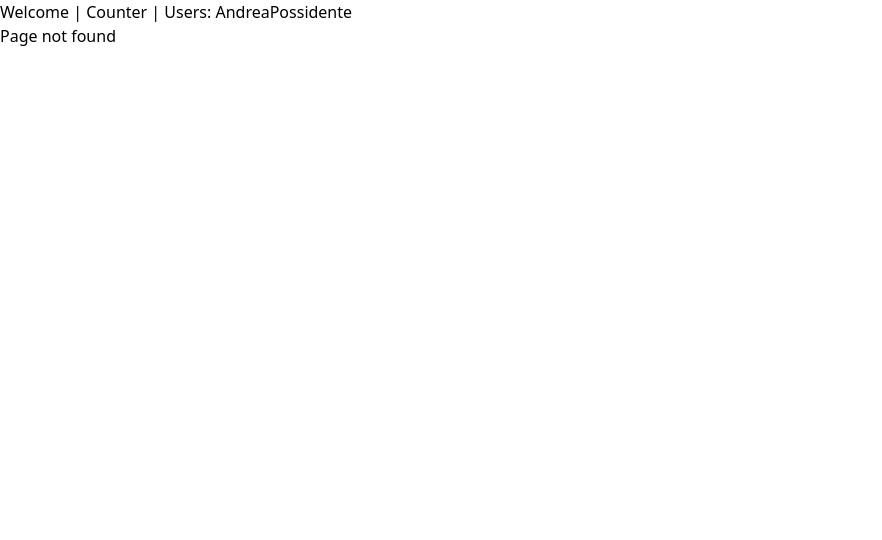
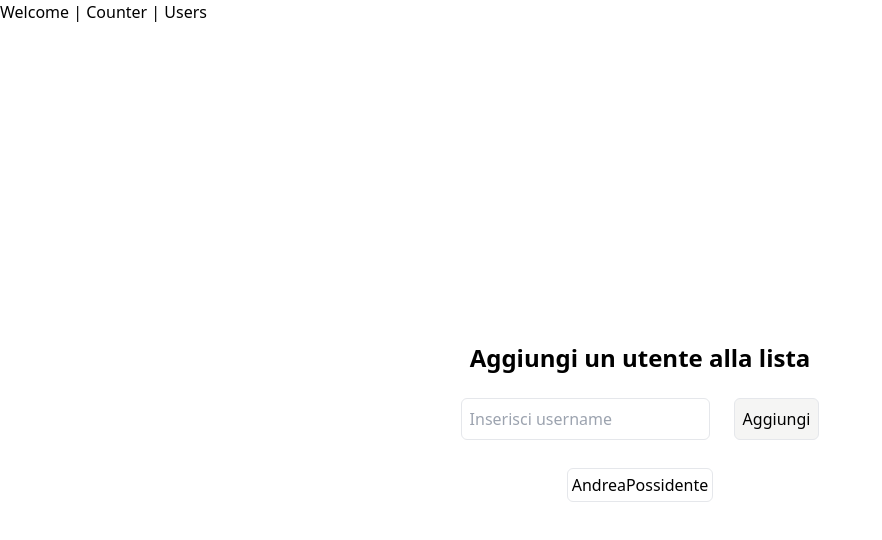
Before and after one commit to AndreaPossidente/develhope-react-exercises, a React (Create React App) app: page /users in a window 1280 px wide. Before the commit this address had no page. Shown: the top 540 px of the page, without its empty margins (0-882 px from the left). Built offline with nearby package versions, Linux system fonts and the light colour scheme.

Commit message:
done exercise 65

```diff
--- a/src/App.js
+++ b/src/App.js
@@ -3,19 +3,22 @@ import { Link, Route, Routes } from "react-router-dom";
 import Counter from "./Counter";
 import ShowGithubUser from "./ShowGithubUser";
 import Welcome from "./Welcome";
+import GithubUserList from "./GithubUserList";
 
 export default function App() {
   return (
     <div>
       <Link to="/">Welcome</Link> | <Link to="/counter">Counter</Link> |{" "}
-      <Link to="/users/AndreaPossidente">Users: AndreaPossidente</Link>
+      <Link to="/users">Users</Link>
       <Routes>
         <Route path="/" element={<Welcome name="Andrea" />} />
         <Route
           path="/counter"
           element={<Counter initialValue={0} increment={1} interval={1000} />}
         />
-        <Route path="/users/:username" element={<ShowGithubUser />} />
+        <Route path="/users" element={<GithubUserList />}>
+          <Route path=":username" element={<ShowGithubUser />} />
+        </Route>
         <Route path="*" element={<h2>Page not found</h2>} />
       </Routes>
     </div>
--- /dev/null
+++ b/src/GithubUserList.js
@@ -0,0 +1,40 @@
+import React, { useState } from "react";
+import { Link, Outlet } from "react-router-dom";
+
+export default function GithubUserList() {
+  const [usernames, setUsernames] = useState(["AndreaPossidente"]);
+
+  const handleAddUsername = (e) => {
+    e.preventDefault();
+    const username = e.target.username.value;
+
+    setUsernames((prevUsernames) => [...prevUsernames, username]);
+  };
+
+  return (
+    <div className="h-screen flex flex-col justify-center items-center">
+      <h2 className="text-2xl font-bold mb-6">Aggiungi un utente alla lista</h2>
+      <form onSubmit={handleAddUsername}>
+        <input
+          className="border rounded-md p-2 mr-6"
+          name="username"
+          placeholder="Inserisci username"
+        />
+        <button className="border bg-stone-100 rounded-md p-2">Aggiungi</button>
+      </form>
+      <ul className="mt-6 w-9/12 flex flex-wrap justify-center items-center">
+        {usernames.map((username, index) => (
+          <li
+            className="block p-1 m-1 border rounded-md"
+            key={index + username}
+          >
+            {" "}
+            <Link to={`/users/${username}`}>{username}</Link>
+          </li>
+        ))}
+      </ul>
+
+      <Outlet />
+    </div>
+  );
+}
```
